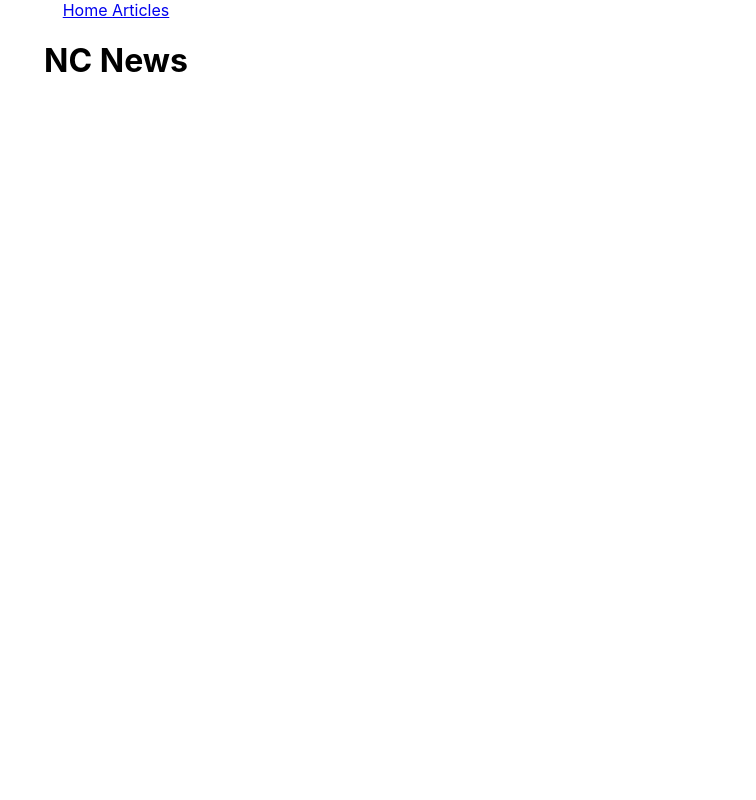
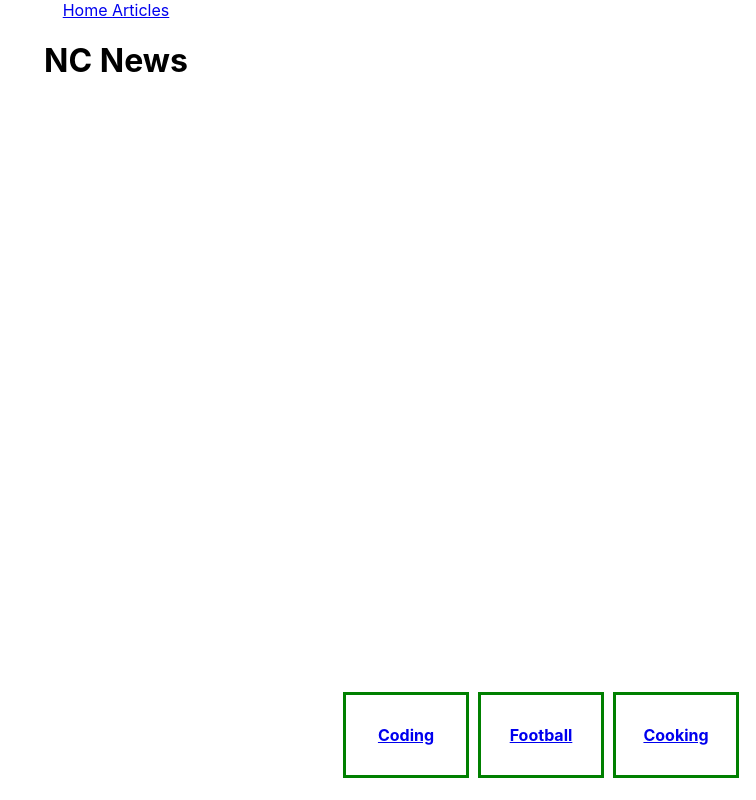
Before and after one commit to JulIanaMatovu/nc-news, a React (Create React App) app: page / in a window 1280 px wide. Shown: the whole page, without its empty margins (524-1280 px from the left). Built offline with nearby package versions, Linux system fonts and the light colour scheme.

Commit message:
View a separate page for each topic functionality completed

```diff
--- a/src/API/api.js
+++ b/src/API/api.js
@@ -4,8 +4,14 @@ const api = axios.create({
   baseURL: "https://nc-news-example-2.herokuapp.com/api",
 });
 
-export const fetchArticles = ()=>{
-    return api.get('/articles').then(({data})=>{
-        return data.articles;
-    })
-}
+export const fetchArticles = () => {
+  return api.get("/articles").then(({ data }) => {
+    return data.articles;
+  });
+};
+
+export const fetchByTopic = (topic) => {
+  return api.get(`/articles?topic=${topic}`).then(({ data }) => {
+    return data.articles;
+  });
+};
--- a/src/App.css
+++ b/src/App.css
@@ -13,14 +13,42 @@
   color: white;
 }
 
-img{
+img {
   width: 250px;
 }
 
-h6{
+h6 {
   text-align: center;
 }
 
 .App-link {
   color: #61dafb;
 }
+section {
+  border: solid green;
+  margin-right: 9px;
+}
+
+#cookingTopicBox {
+  width: 120px;
+  float: right;
+  margin-right: 17px;
+  margin-top: 590px;
+  height: 80px;
+  line-height: 80px;
+}
+#footballTopicBox {
+  width: 120px;
+  float: right;
+  margin-top: 590px;
+  height: 80px;
+  line-height: 80px;
+}
+
+#codingTopicBox {
+  width: 120px;
+  float: right;
+  margin-top: 590px;
+  height: 80px;
+  line-height: 80px;
+}
--- a/src/App.js
+++ b/src/App.js
@@ -1,20 +1,21 @@
-import './App.css';
-import Home from './Components/Home';
-import Navigation from './Components/Navigation';
-import {Routes, Route, BrowserRouter} from "react-router-dom";
+import "./App.css";
+import Home from "./Components/Home";
+import Navigation from "./Components/Navigation";
+import { Routes, Route, BrowserRouter } from "react-router-dom";
 import Articles from "./Components/Articles";
-import ArticleCard from './Components/ArticleCard';
+import ArticleCard from "./Components/ArticleCard";
 
 function App() {
   return (
     <div className="App">
       <BrowserRouter>
-      <Navigation/>
-      <Routes>
-        <Route path="/" element={<Home/>}></Route>
-        <Route path="/articles" element={<Articles/>}></Route>
-        <Route path="/articles/:article_id" element={<ArticleCard/>}></Route>
-      </Routes>
+        <Navigation />
+        <Routes>
+          <Route path="/" element={<Home />}></Route>
+          <Route path="/articles" element={<Articles />}></Route>
+          <Route path="/:topic" element={<Articles />}></Route>
+          <Route path="/articles/:article_id" element={<ArticleCard />}></Route>
+        </Routes>
       </BrowserRouter>
     </div>
   );
--- a/src/Components/ArticleCard.jsx
+++ b/src/Components/ArticleCard.jsx
@@ -1,4 +1,5 @@
 export default function ArticleCard({ article }) {
+  //will be used for individual articles ticket
   let image_url = "";
 
   function findCategory() {
--- a/src/Components/Articles.jsx
+++ b/src/Components/Articles.jsx
@@ -1,16 +1,24 @@
 import { useEffect, useState } from "react";
-import { fetchArticles } from "../API/api";
-import { Link } from "react-router-dom";
+import { fetchArticles, fetchByTopic } from "../API/api";
+import { Link, useParams } from "react-router-dom";
 
-export default function Home() {
+export default function Articles() {
   const [articleData, setArticleData] = useState([]);
   const [isLoading, setIsLoading] = useState(true);
+  const { topic } = useParams();
 
   useEffect(() => {
-    fetchArticles().then((data) => {
-      setArticleData(data);
-      setIsLoading(false);
-    });
+    if (topic !== undefined) {
+      fetchByTopic(topic).then((data) => {
+        setArticleData(data);
+        setIsLoading(false);
+      });
+    } else {
+      fetchArticles().then((data) => {
+        setArticleData(data);
+        setIsLoading(false);
+      });
+    }
   }, []);
 
   return (
--- a/src/Components/Home.jsx
+++ b/src/Components/Home.jsx
@@ -1,6 +1,27 @@
+import { Link } from "react-router-dom";
 export default function Home() {
   return (
-    <h1>NC News</h1>
-  )
+    <>
+      <h1>NC News</h1>
+      <div className="topicBoxes">
+        <section id="cookingTopicBox">
+          <strong>
+            <Link to={`/cooking`}>Cooking</Link>
+          </strong>
+        </section>
 
+        <section id="footballTopicBox">
+          <strong>
+            <Link to={`/football`}>Football</Link>
+          </strong>
+        </section>
+
+        <section id="codingTopicBox">
+          <strong>
+            <Link to={`/coding`}>Coding</Link>
+          </strong>
+        </section>
+      </div>
+    </>
+  );
 }
```
